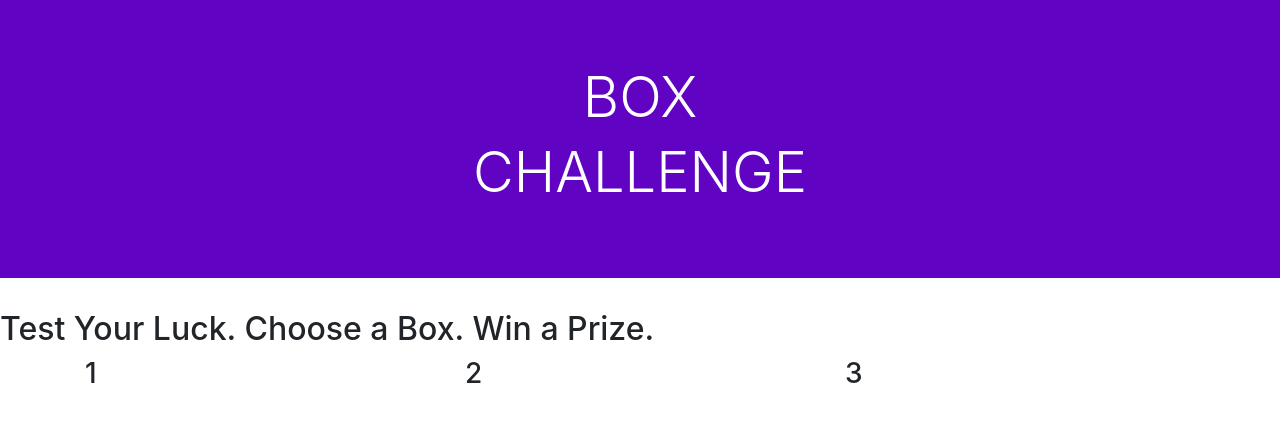
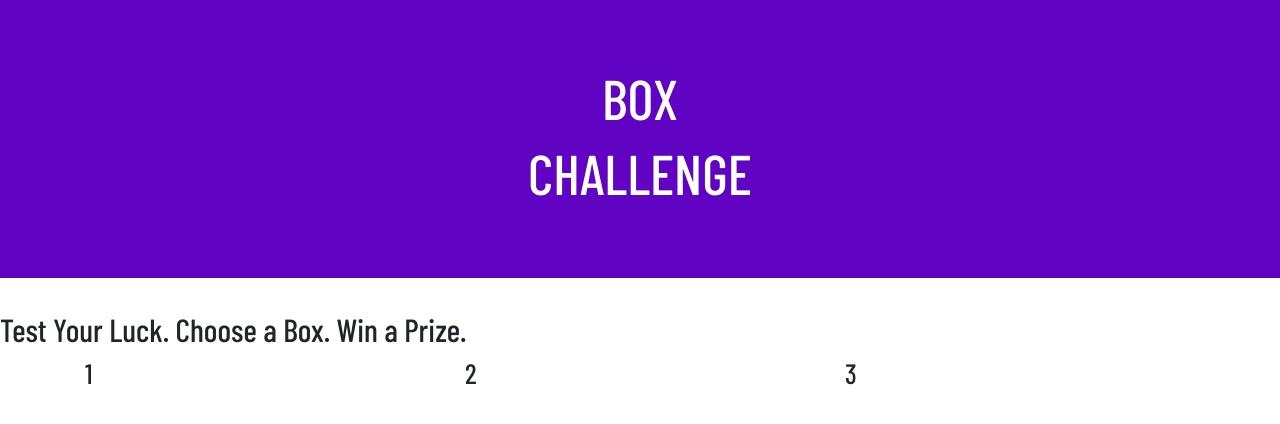
Before and after one commit to OfficialAnjaW/m6-hw6-weigelt-anja, a plain HTML site: page index.html in a window 1280 px wide. Drawn offline with nearby package versions, Linux system fonts and the light colour scheme.

Commit message:
Add new font for body

```diff
--- a/index.html
+++ b/index.html
@@ -4,6 +4,9 @@
     <!-- Required meta tags -->
     <meta charset="utf-8">
     <meta name="viewport" content="width=device-width, initial-scale=1, shrink-to-fit=no">
+
+    <!-- Google Fonts -->
+    <link href="https://fonts.googleapis.com/css?family=Barlow+Condensed:500,600&display=swap" rel="stylesheet">
 
     <!-- Bootstrap CSS -->
     <link rel="stylesheet" href="https://stackpath.bootstrapcdn.com/bootstrap/4.3.1/css/bootstrap.min.css" integrity="sha384-ggOyR0iXCbMQv3Xipma34MD+dH/1fQ784/j6cY/iJTQUOhcWr7x9JvoRxT2MZw1T" crossorigin="anonymous">
--- a/main.css
+++ b/main.css
@@ -1,3 +1,7 @@
+body {
+  font-family: 'Barlow Condensed', sans-serif;
+}
+
 /* Header */
 
 .jumbotron {
```
